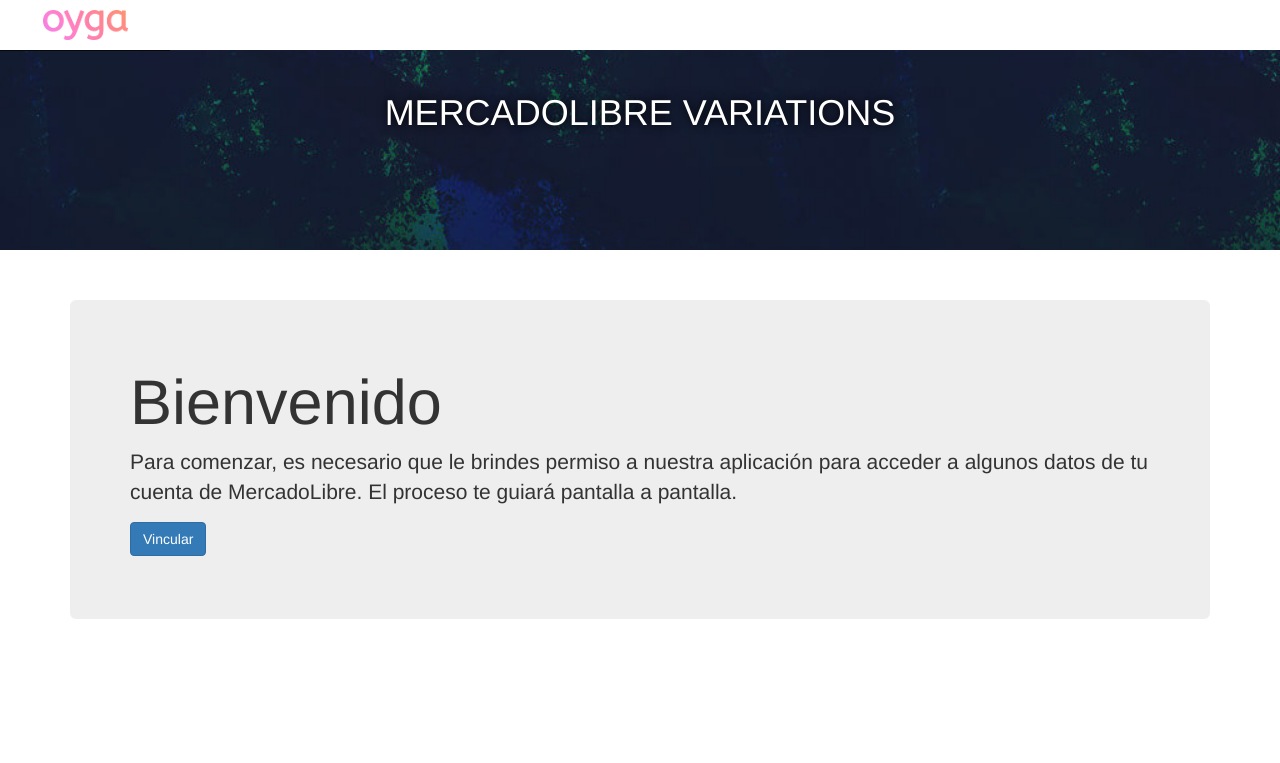
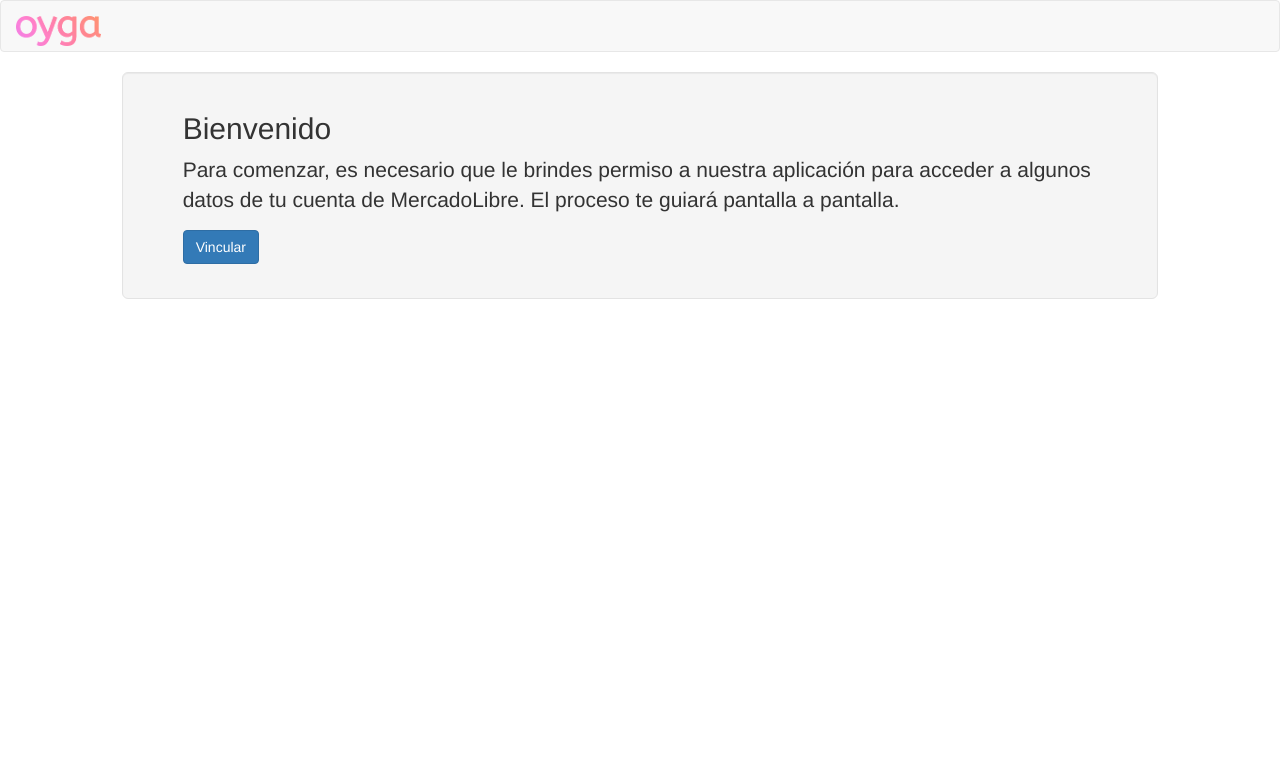
Before and after one commit to Goexpensive/front-mercadolibre, a PHP site: page /front.html in a window 1280 px wide. Shown: the top 763 px of the page. Run offline with PHP 8.4, Linux system fonts and the light colour scheme; some libraries are stand-ins or nearby versions.

Commit message:
New style

```diff
--- a/css/style.css
+++ b/css/style.css
@@ -1,8 +1,86 @@
-body {
-    padding-top: 50px; /* Required padding for .navbar-fixed-top. Remove if using .navbar-static-top. Change if height of navigation changes. */
+.row.header {
+  text-transform: uppercase;
+  color: #fff;
+  background-color: #e6a248;
+  border-top: solid 2px #e6a248;
 }
 
-/* Header Image Background - Change the URL below to your image path (example: ../images/background.jpg) */
+/*.row.header > .div {
+  padding-top: 0;
+  padding-bottom: 0;
+  font-size: 0.85em;
+}*/
+
+.row.details {
+  padding: 2px 0;
+  line-height: 50px;
+  white-space: nowrap;
+  overflow: hidden;
+  border-bottom: solid 1px #e6a248;
+}
+
+.row.details.elastic {
+  display: table;
+  width: 100%;
+  table-layout: fixed;
+  vertical-align: center;
+}
+
+/*.row.details.elastic div[class^="col-"] {
+  display: table-cell;
+  float: none;
+}*/
+
+.page-header {
+  margin-top: 0;
+}
+
+.page-header h1 {
+    margin-top: 0;
+    margin-bottom: 0;
+    line-height: 100px;
+}
+
+.page-header .button-bar {
+    line-height: 100px;
+    text-align: right;
+}
+
+/*.row .details::after {
+  content: '';
+  position: absolute;
+  top: 0;
+  right: 0;
+  width: 20%;
+  height: 100%;
+  background-image: linear-gradient(to right, rgba(#fff, 0) 0%, #fff 100%);
+  pointer-events: none;
+}*/
+
+.image, .price, .stock, .actions {
+  text-align: center;
+}
+
+.publication-img {
+  text-align: center;
+  width: 50px;
+}
+
+.variations>ul>li {
+  line-height: 1.5em;
+}
+
+.alert {
+    margin: 3%;
+}
+
+
+
+
+
+
+/*
+
 
 .tagline {
     text-shadow: 0 0 10px #000;
@@ -42,7 +120,7 @@ body {
 }
 
 
-/* Customize the text color and shadow color and to optimize text legibility. */
+
 
 .row {
     margin: 2%;
@@ -54,9 +132,11 @@ body {
 
 
 
-/*Object generic*/
+
 
 .icon-delete {
     color: #8B0000;
     font-size: 24px;
 }
+
+*/
--- a/front.html
+++ b/front.html
@@ -4,42 +4,44 @@
 	<meta charset="UTF-8">
 	<meta name="viewport" content="width=device-width, initial-scale=1">
 	<title>Front Mercado Libre</title>
-	<script src="https://ajax.googleapis.com/ajax/libs/jquery/3.1.1/jquery.min.js"></script>
-	<script src="https://maxcdn.bootstrapcdn.com/bootstrap/3.3.7/js/bootstrap.min.js" integrity="sha384-Tc5IQib027qvyjSMfHjOMaLkfuWVxZxUPnCJA7l2mCWNIpG9mGCD8wGNIcPD7Txa" crossorigin="anonymous"></script>
-	<script type="text/javascript" src="js/MeliConnect.js"></script>
-	<script type="text/javascript" src="js/main.js"></script>
 	<link rel="stylesheet" href="https://maxcdn.bootstrapcdn.com/bootstrap/3.3.7/css/bootstrap.min.css" integrity="sha384-BVYiiSIFeK1dGmJRAkycuHAHRg32OmUcww7on3RYdg4Va+PmSTsz/K68vbdEjh4u" crossorigin="anonymous">
 	<link href="css/style.css" rel="stylesheet">
 </head>
 <body>
 	<!-- Navigation -->
-	<nav class="navbar navbar-inverse navbar-fixed-top" role="navigation">
-	    <div class="container">
-	    </div>
-	    <!-- /.container -->
-	</nav>
-	 <header class="business-header">
-	    <div class="container">
-	        <div class="row">
-	            <div class="col-lg-12">
-	                <h1 class="tagline text-uppercase">MercadoLibre Variations</h1>
+	<nav class="navbar navbar-default">
+      <div class="container-fluid">
+        <div class="navbar-header">
+          <a class="navbar-brand" href="#">
+            <img alt="Oyga!" src="img/logo.png">
+          </a>
         </div>
       </div>
+    </nav>
+	<div class="container-fluid">
+		<div class="row intro">
+			<div class="col-md-1">
 			</div>
-	 </header>
-	 <div class="container">
-	 	<!-- Jumbotron Header -->
-        <header class="jumbotron hero-spacer intro">
-            <h1>Bienvenido</h1>
-            <p>Para comenzar, es necesario que le brindes permiso a nuestra aplicación para acceder a algunos datos de tu cuenta de MercadoLibre. El proceso te guiará pantalla a pantalla.</p>
-            <p><a href="http://auth.mercadolibre.com.ar/authorization?response_type=token&client_id=7773282816227117" class="btn btn-primary btn-large">Vincular</a>
+			<div class="col-md-10">
+				<div class="jumbotron well">
+					<h2>
+						Bienvenido
+					</h2>
+					<p>
+						Para comenzar, es necesario que le brindes permiso a nuestra aplicación para acceder a algunos datos de tu cuenta de MercadoLibre. El proceso te guiará pantalla a pantalla.
 					</p>
-        </header>
+					<p>
+						<a href="http://auth.mercadolibre.com.ar/authorization?response_type=token&client_id=6127276950442772" class="btn btn-primary btn-large">Vincular</a>
+					</p>
+				</div>
+			</div>
+			<div class="col-md-1">
+			</div>
+		</div>
 	 	<div class="row main-actions">
  			<div class="col-lg-8">
- 				<a class="btn btn-primary" href="http://auth.mercadolibre.com.ar/authorization?response_type=token&client_id=7773282816227117">Conectarse con MercadoLibre</a>
+ 				<a class="btn btn-primary" href="http://auth.mercadolibre.com.ar/authorization?response_type=token&client_id=6127276950442772">Conectarse con MercadoLibre</a>
 				<button class="btn btn-primary" id="publicaciones">Obtener Publicaciones</button>
-				<button class="btn btn-primary" id="new">Crear Publicacion</button>
 			</div>
 			<div class="col-lg-4">
 				<div class="input-group">
@@ -51,66 +53,104 @@
 			</div>
 	 	</div>
 	 	<div class="row">
-	 		<div id="success-box" class="alert alert-success alert-dismissible">
-				<a href="#" class="close" data-hide="alert" aria-label="close">&times;</a>
+	 		<div class="col-md-2">
+			</div>
+	 		<div id="success-box" class="alert alert-success alert-dismissible col-md-8">
+				<a class="close" data-hide="alert" aria-label="close">&times;</a>
   				<strong>Excelente!</strong> Creaeste la variación con exito.
   				<p> Mira tu publicación en <a href="">Mercado Libre </a></p>.
-  				<button type="button" class="back-to-listing btn pull-right">Volver a publicaciones</button>
+  				<a class="back" style="text-align: center;">Volver</a>
 			</div>
-			<div id="danger-box" class="alert alert-danger alert-dismissible">
-  				<a href="#" class="close" data-hide="alert" aria-label="close">&times;</a>
-  				<strong>Ups!</strong> Algo salio mal.
-  				<p> Volve a intentarlo en algunos minutos</p>.
-  				<button type="button" class="back-to-listing btn pull-right">Volver a publicaciones</button>
+			<div class="col-md-2">
 			</div>
 		</div>
 		<div class="row">
-	 		<div class="col-lg-12">
-		 		<div class="table-responsive listing">
-		 			<button type="button" class="btn btn-default next">
-				  		<span class="glyphicon glyphicon-plus" aria-hidden="true"></span>
+			<div class="col-md-2">
+			</div>
+			<div id="danger-box" class="alert alert-danger alert-dismissible col-md-8">
+  				<a class="close" data-hide="alert" aria-label="close">&times;</a>
+  				<strong>Ups!</strong> Algo salio mal.
+  				<p> Volve a intentarlo en algunos minutos</p>.
+  				<a class="back" style="text-align: center;">Volver</a>
+			</div>
+			<div class="col-md-2">
+			</div>
+		</div>
+		<div class="container-fluid listing">
+			<div class="row page-header">
+				<div class="col-xs-8">
+					<h1>
+						Publicaciones
+					</h1>
+				</div>
+				<div class="col-xs-4 col-md-4 button-bar">
+					<button id="new" class="btn btn-default">
+						<em class="glyphicon glyphicon-plus"></em><span class="hidden-xs"> Nueva</span>
 					</button>
-					<button type="button" class="btn btn-default previus">
-					  	<span class="glyphicon glyphicon-minus" aria-hidden="true"></span>
-					</button>
-		 			<table class="table table-bordered active-items">
-		 				<thead>
-		 					<tr>
-		 						<th>Imagen</th>
-		 						<th>Item Id</th>
-		 						<th>Titulo</th>
-		 						<th>Cantidad</th>
-		 						<th>Precio</th>
-		 						<th>Ver</th>
-		 					</tr>
-		 				</thead>
-		 			</table>
+				</div>
+			</div>
+			<nav aria-label="publications">
+				<ul class="pager">
+					<!-- Deshabilitar si la página es la primera -->
+					<li class="previous disabled"><a><span aria-hidden="true">&larr;</span> Anteriores</a></li>
+					<!-- Deshabilitar si la pagina es la última -->
+					<li class="next"><a>Siguientes <span aria-hidden="true">&rarr;</span></a></li>
+				</ul>
+			</nav>
+			<div class="row header">
+				<div class="col-xs-2 image">
+					Imagen
+				</div>
+				<div class="col-md-3 hidden-xs hidden-sm publication">
+					Item ID
+				</div>
+				<div class="col-xs-5 col-md-3 title">
+					Título
+				</div>
+				<div class="col-md-1 hidden-xs hidden-sm stock">
+					Stock
+				</div>
+				<div class="col-md-1 hidden-xs hidden-sm price">
+					Precio
+				</div>
+				<div class="col-xs-2 col-md-2">
 				</div>
 			</div>
 		</div>
-		<div class="row">
-			<div class="table-responsive table-item">
-				<h2></h2>
-				<h3> Variation </h3>
-				<button type="button" class="create btn btn-success create pull-right">Crear</button>
-				<a class="delete btn btn-danger pull-right">Borrar</a>
-				<a class="edit btn btn-warning pull-right">Editar</a>
-				<table class="table table-bordered">
-						<thead>
-			 				<tr>
-			 					<th>Variation Id</th>
-			 					<th>Precio</th>
-			 					<th>Cantidad Disponible</th>
-			 					<th>Nombre</th>
-			 					<th>Valor</th>
-			 				</tr>
-			 			</thead>
-				</table>
-				<button type="button" class="back-to-listing btn pull-right">Volver a publicaciones</button>
+		<div class="container-fluid table-item">
+			<div class="row page-header">
+				<div class="col-xs-8">
+					<h1>
+					</h1>
+				</div>
+				<div class="col-xs-4 button-bar">
+					<button class="btn btn-default create">
+						<em class="glyphicon glyphicon-plus"></em><span class="hidden-xs"> Nueva</span>
+					</button>
+					<a href="#" class="btn btn-default edit" type="button">
+						<em class="glyphicon glyphicon-edit"></em><span class="hidden-xs"> Editar</span>
+					</a>
 				</div>
 			</div>
+			<a class="back" style="text-align: center;">Volver</a>
+			<div class="row header">
+				<div class="col-xs-2 title">
+					Nombre
+				</div>
+				<div class="col-xs-2 price">
+					Precio
+				</div>
+				<div class="col-xs-8 variations">
+					Variaciones
+				</div>
+			</div>
+		</div>
+
+		<div class="container-fluid">
 			<div class="row">
-			<div class="form-item">
+				<div class="col-md-2">
+				</div>
+				<div class="col-md-8 form-item">
 					<h2></h2>
 					<form id="variation-form">
 						<label for="variationName">Name</label>
@@ -132,9 +172,15 @@
 						<button type="submit" class="btn btn-default">Submit</button>
 					</form>
 				</div>
+				<div class="col-md-2">
 				</div>
+			</div>
+		</div>
+		<div class="container-fluid">
 			<div class="row">
-			<div class="create-item">
+				<div class="col-md-2">
+				</div>
+				<div class="col-md-8 create-item">
 					<h2>Nueva Publicación</h2>
 					<form id="new-item-form">
 						<label for="variationName">Title</label>
@@ -143,7 +189,9 @@
 						<input type="text" class="form-control" name="price" id="price">
 						<label for="variationName">Cantidad</label>
 						<input type="text" class="form-control" name="quantity" id="quantity">
-					<label for="variationName">Name</label>
+						<label for="variationName">Descripción</label>
+						<textarea class="form-control" name="description" id="description" rows="3"></textarea>
+						<label for="variationName">Variation Name</label>
 						<input type="text" class="form-control" name="name" id="variationName">
 						<label for="variationValue_1">1 - Variation Value</label>
 						<input type="text" class="form-control" name="variationValue_1" id="variationValue_1">
@@ -162,7 +210,14 @@
 						<button type="submit" class="btn btn-default">Submit</button>
 					</form>
 				</div>
+				<div class="col-md-2">
 				</div>
 			</div>
+		</div>
+	 </div>
+	<script src="https://ajax.googleapis.com/ajax/libs/jquery/3.1.1/jquery.min.js"></script>
+	<script src="https://maxcdn.bootstrapcdn.com/bootstrap/3.3.7/js/bootstrap.min.js" integrity="sha384-Tc5IQib027qvyjSMfHjOMaLkfuWVxZxUPnCJA7l2mCWNIpG9mGCD8wGNIcPD7Txa" crossorigin="anonymous"></script>
+	<script type="text/javascript" src="js/MeliConnect.js"></script>
+	<script type="text/javascript" src="js/main.js"></script>
 </body>
 </html>
--- a/js/main.js
+++ b/js/main.js
@@ -3,26 +3,25 @@ var offset = 0;
 
 function createItemList(data){
 	var item = [];
-	var html = '<tbody>';
+	var html = '';
 	var $listing = $('.listing');
-	var $table = $listing.children('table');
+	var $rowHeader = $('.listing .row.details');
 	for(var i = 0; i < data.length; i++){
 		pictureSrc = 'img/wrong.png'
 		if(data[i].pictures[0]){
 			pictureSrc = data[i].pictures[0].url
 		}
-		html += '<tr>';
-		html += '<td> <img height="40" width="40" src="' + pictureSrc + '"></td>';
-		html += '<td>' + data[i].id + '</td>';
-		html += '<td>' + data[i].title + '</td>';
-		html += '<td>' + data[i].available_quantity + '</td>';
-		html += '<td>' + data[i].price + '</td>';
-		html += '<td><button class="btn btn-default variations" id=' + i +' type="submit">Variation</button></td>';
-		html += '</tr>'
+		html += '<div class="row details">';
+		html += '<div class="col-xs-2 image"><img alt="Bootstrap Image Preview" src="' + pictureSrc + '" class="img-circle publication-img"></div>';
+		html += '<div class="col-md-3 hidden-xs hidden-smpublication"><a href="' + data[i].permalink + '">' + data[i].id + '</a></div>';
+		html += '<div class="col-xs-5 col-md-3 title">' + data[i].title + '</div>';
+		html += '<div class="col-md-1 hidden-xs hidden-sm stock">' + data[i].available_quantity + '</div>';
+		html +=	'<div class="col-md-1 hidden-xs hidden-sm price">'+ data[i].price + '</div>';
+		html += '<div class="col-xs-2 col-md-2"><button class="btn btn-default variations" id=' + i +' type="submit">Ver variaciones</button></div>';
+		html += '</div>'
 	}
-	html += '</tbody>';
-	$table.children('tbody').remove();
-	$table.append(html);
+	$rowHeader.remove();
+	$listing.append(html);
 	mainActions();
 	$listing.show();
 	$('.variations').bind('click', function(){
@@ -33,29 +32,29 @@ function createItemList(data){
 function createTableVariation(data){
 	var item = data;
 	var variation = data.variations;
-	var table = '<tbody>';
-	for(var i = 0; i < variation.length; i++){
-		table += '<tr>';
-		table += '<td class="text-center">' + variation[i].id + '</td>';
-		table += '<td class="text-center">' + variation[i].price + '</td>';
-		table += '<td class="text-center">' + variation[i].available_quantity + '</td>';
-		table += '<td class="text-center">' + variation[i].attribute_combinations[0].name + '</td>';
-		table += '<td class="text-center">' + variation[i].attribute_combinations[0].value_name + '</td>';
-		table += '</tr>';
-
-	}
-	table += '</tbody>';
+	var $tableItem = $('.table-item');
+	var $rowHeader = $('.table-item .row.details');
+	var html = '';
+	if (variation[0]) {
+		html += '<div class="row details">';
+		html += '<div class="col-xs-2 title">' + variation[0].attribute_combinations[0].name + '</div>';
+		html += '<div class="col-xs-2 price">' + variation[0].price + '</div>';
+		html += '<div class="col-xs-8 variations"><ul>';
+		for(var i = 0; i < variation.length; i++){
+			html += '<li>' + variation[i].attribute_combinations[0].value_name + '</li>';
+		}
+		html += '</ul></div></div>';
+	};
 	mainActions();
-	$('.table-item table').children('tbody').remove();
-	$('.table-item h2').text(item.id + ' ' + item.title);
-	$('.table-item table').append(table);
-	$('.table-item').show();
-	$('.table-item button.create').bind('click', function() {
+	$rowHeader.remove();
+	$tableItem.find('h1').html('<span class="hidden-xs">Variaciones de </span>#' + item.id);
+	$tableItem.append(html);
+	$tableItem.show();
+	$tableItem.find('button.create').bind('click', function() {
 		createForm(item);
 	});
 	var link = 'https://vender.mercadolibre.com.ar/item/update?itemId=' + item.id;
-	$('.table-item a.edit').attr("href", link);
-	$('.table-item a.delete').attr("href", link);
+	$tableItem.find('a.edit').attr("href", link);
 }
 
 function createForm(item){
@@ -65,9 +64,15 @@ function createForm(item){
 	itemToModify = item;
 }
 
-function addVariationInput(){
-	var inputs = ($('#variation-form :text').length -1) / 2;
-	var $last = $('#variation-form input:last');
+function addVariationInput(button){
+	var id = button.parent().attr('id');
+	if (id == 'variation-form') {
+		otherInputs = 1;
+	} else {
+		otherInputs = 4;
+	}
+	var inputs = ($('#' + id +' :text').length - otherInputs) / 2;
+	var $last = $('#' + id +' input:last');
 	var id = inputs + 1;
 	var value = '<label for="variationValue_' + id + '">' + id + '- Variation Value</label>';
 	value += '<input type="text" class="form-control" name="variationValue_' + id + '" id="variationValue_' + id + '">';
@@ -76,10 +81,11 @@ function addVariationInput(){
 	$last.after(value + quantity);
 }
 
-function removeVariationInput(){
+function removeVariationInput(button){
+	var id = button.parent().attr('id');
 	for (var i = 0; i < 2; i++) {
-		var $last = $('#variation-form input:last');
-		var $label = $('label[for="'+$last.attr('id')+'"]');
+		var $last = $('#' + id +' input:last');
+		var $label = $('#' + id).find('label[for="'+$last.attr('id')+'"]');
 		$last.remove();
 		$label.remove();
 	}
@@ -87,13 +93,11 @@ function removeVariationInput(){
 
 function showResult(status, data) {
 	if(status == 200) {
-		$('.form-item').hide();
+		mainActions();
 		$('#success-box').children('p').children('a').attr("href", data.permalink);
 		$('#success-box').show();
-
-		console.log(data.permalink);
 	} else {
-		$('.form-item').hide();
+		mainActions();
 		$('#danger-box').show();
 		console.log(data);
 	}
@@ -102,7 +106,6 @@ function showResult(status, data) {
 function submitForm(event, form, type) {
 	event.preventDefault();
     var values = {};
-    console.log(form);
     $.each(form.serializeArray(), function(i, field) {
 		values[field.name] = field.value;
 	});
@@ -137,17 +140,21 @@ function mainActions() {
 }
 
 $(document).ready(function() {
-
     $("[data-hide]").on("click", function(){
         $(this).closest("." + $(this).attr("data-hide")).hide();
     });
+    $('.back').bind('click',function() {
+		mainActions();
+		$('.listing').show();
+	});
 	hideAll();
 
 	var accessToken = getParameterByName('access_token');
 	if (accessToken) {
 		$('.intro').hide();
 		mainActions();
-
+		offset = 0;
+		getListedItems(offset, createItemList);
 	}
 	$('#new').bind('click', function() {
 		mainActions();
@@ -165,17 +172,21 @@ $(document).ready(function() {
 	});
 	$('.next').bind('click',function() {
 		offset += 50;
+		if (offset >= 50) {
+			$('.previous').removeClass('disabled');
+		};
 		getListedItems(offset, createItemList);
 		console.log(offset);
 	});
-	$('.previus').bind('click',function() {
-		offset -= 50;
+	$('.previous').bind('click',function() {
+		if (offset) {
+			offset -= 50;
+		}
+		if (offset < 50) {
+			$(this).addClass('disabled');
+		};
+		getListedItems(offset, createItemList);
 		console.log(offset);
-		getListedItems(offset, createItemList);
-	});
-	$('.back-to-listing').bind('click',function() {
-		mainActions();
-		$('.listing').show();
 	});
 	$('#variation-form').submit(function(event) {
 	    submitForm(event, $(this), 'put');
@@ -183,6 +194,10 @@ $(document).ready(function() {
 	$('#new-item-form').submit(function(event) {
 	    submitForm(event, $(this), 'post');
 	});
-	$('.adding-button').bind('click',addVariationInput);
-	$('.minus-button').bind('click',removeVariationInput);
+	$('.adding-button').bind('click', function() {
+		addVariationInput($(this));
+	});
+	$('.minus-button').bind('click', function() {
+		removeVariationInput($(this));
+	});
 });
```
Also changed, not shown: js/MeliConnect.js (+39 -4 lines). Lines whose indentation alone changed are shown as unchanged.
